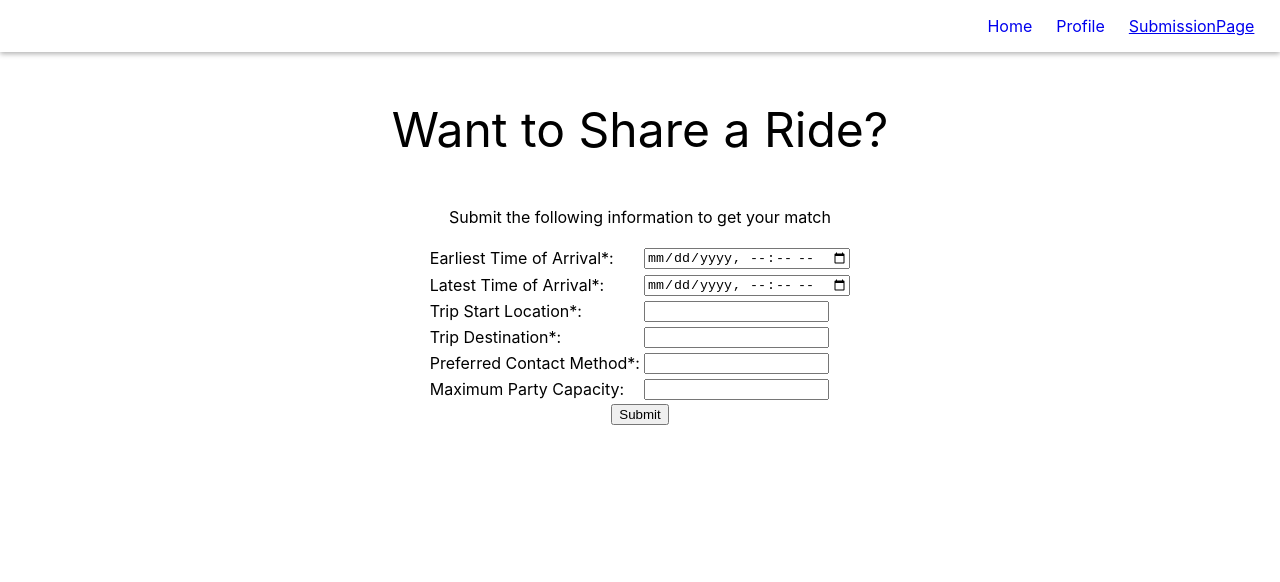
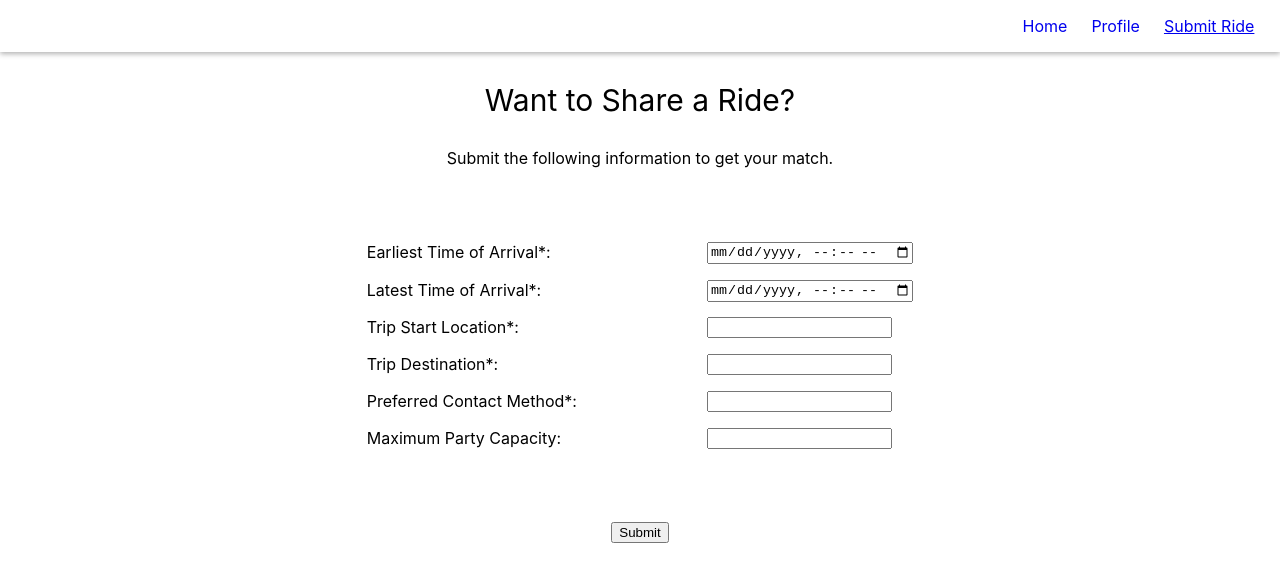
Before and after one commit to nareha/UCLAX, a React (Create React App) app in the folder frontend/: page /submit in a window 1280 px wide. Shown: the top 582 px of the page. Built offline with nearby package versions, Linux system fonts and the light colour scheme; the HTML template or start-up script is replaced by a standard one.

Commit message:
refactor: modify components & update minor styles (#44)
* refactor: modify components & update minor styles

* fix: fix css application on submission page

```diff
--- a/frontend/src/App.tsx
+++ b/frontend/src/App.tsx
@@ -14,7 +14,7 @@ const App: React.FC = () => {
       <Routes>
   	    <Route path="/" element={<LandingPage />} />
   	    <Route path="/profile" element={<ProfilePage />} />
-        <Route path="/submit" element = {<SubmissionPage />} />
+        <Route path="/submit" element={<SubmissionPage />} />
   	    <Route path="*" element={<NotFoundPage />} />
       </Routes>
     </>
--- a/frontend/src/components/LandingPage/LandingPage.css
+++ b/frontend/src/components/LandingPage/LandingPage.css
@@ -1,8 +1,18 @@
-.title-logo {
-    text-align: center;
-    font-size: xxx-large;
+.elems {
+  margin: auto;
+  margin-top: 5vh;
+  width: 50%;
+  display: flex;
+  flex-direction: column;
+  justify-content: space-around;
+  gap: 30vh;
+}
+
+.title-text {
+  text-align: center;
+  font-size: 40px;
 }
 
 .description{
-    text-align: center;
+  text-align: center;
 }
--- a/frontend/src/components/LandingPage/LandingPage.tsx
+++ b/frontend/src/components/LandingPage/LandingPage.tsx
@@ -42,12 +42,14 @@ const postCall = () => {
 const LandingPage: React.FC = () => {
   return (
     <div>
-      <div className="title-logo">
-        <p>UC LAX</p>
-      </div>
-      <div className="description">
-          <p>Verify to start moving</p>
-          <button>Log in with Google</button>
+      <div className="elems">
+        <div className="title-text">
+          <h1>UC LAX</h1>
+        </div>
+        <div className="description">
+            <p>Verify to start moving</p>
+            <button>Log in with Google</button>
+        </div>
       </div>
 
       <button onClick={apiCall}>Get a message from Mickey!</button>
--- a/frontend/src/components/Navbar/Navbar.tsx
+++ b/frontend/src/components/Navbar/Navbar.tsx
@@ -8,7 +8,7 @@ const Navbar: React.FC = () => {
     <nav>
       <NavLink to="/"><p>Home</p></NavLink>
       <NavLink to="/profile"><p>Profile</p></NavLink>
-      <NavLink to="/submit"><p>SubmissionPage</p></NavLink>
+      <NavLink to="/submit"><p>Submit Ride</p></NavLink>
     </nav>
   );
 }
--- /dev/null
+++ b/frontend/src/components/SubmissionField/SubmissionField.tsx
@@ -0,0 +1,17 @@
+import React from 'react';
+
+interface Props {
+    label: string;
+    type: string;
+}
+
+const SubmissionField: React.FC<Props> = ({ label, type }: Props) => {
+  return (
+    <tr>
+      <td><label>{label}</label></td>
+      <td><input type={type}/></td>
+    </tr>
+  );
+}
+
+export default SubmissionField;
--- a/frontend/src/components/SubmissionPage/SubmissionPage.css
+++ b/frontend/src/components/SubmissionPage/SubmissionPage.css
@@ -1,9 +1,21 @@
-.center{
-    text-align: center;
+.page{
+  text-align: center;
+}
+
+.text {
+    margin-bottom: 5%;
+}
+
+.title-text {
+    font-size: 30px;
 }
 
 table {
-text-align: left;
-margin-right: auto;
-margin-left: auto;
+  text-align: left;
+  margin: auto;
+  margin-bottom: 5%;
 }
+
+td {
+  padding: 0.4rem 4rem;
+}
--- a/frontend/src/components/SubmissionPage/SubmissionPage.tsx
+++ b/frontend/src/components/SubmissionPage/SubmissionPage.tsx
@@ -1,45 +1,51 @@
 import React from 'react';
+import SubmissionField from '../SubmissionField/SubmissionField';
 
 import './SubmissionPage.css';
 
+interface SubmissionValue {
+  label: string,
+  type: "datetime-local" | "text" | "number"
+}
+
+const submissionValues: Array<SubmissionValue> = [
+  {
+    label: "Earliest Time of Arrival*:",
+    type: "datetime-local"
+  },
+  {
+    label: "Latest Time of Arrival*:",
+    type: "datetime-local"
+  },
+  {
+    label: "Trip Start Location*:",
+    type: "text"
+  },
+  {
+    label: "Trip Destination*:",
+    type: "text"
+  },
+  {
+    label: "Preferred Contact Method*:",
+    type: "text"
+  },
+  {
+    label: "Maximum Party Capacity:",
+    type: "number"
+  },
+];
+
 const SubmissionPage: React.FC = () => {
   return (
-    <div className="center">
-      <div className="title-logo">
-        <p>Want to Share a Ride?</p>
+    <div className="page">
+      <div className="text">
+        <p className="title-text">Want to Share a Ride?</p>
+        <p>Submit the following information to get your match.</p>
       </div>
-      <div className="description">
-        <p>Submit the following information to get your match</p>
-        <table>
-            <tr>
-                <td><label> Earliest Time of Arrival*: </label></td>
-                <td><input type="datetime-local" /> </td>
-            </tr>
-            <tr>
-                <td><label> Latest Time of Arrival*: </label></td>
-                <td><input type="datetime-local" /> </td>
-            </tr>
-            <tr>
-                <td><label> Trip Start Location*: </label></td>
-                <td><input type="text" /> </td>
-            </tr>
-            <tr>
-                <td><label> Trip Destination*: </label></td>
-                <td><input type="text" /> </td>
-            </tr>
-            <tr>
-                <td><label> Preferred Contact Method*: </label></td>
-                <td><input type="text" /> </td>
-            </tr>
-            <tr>
-                <td><label> Maximum Party Capacity: </label></td>
-                <td><input type="number" /> </td>
-            </tr>
-        </table>
-      </div>
-      <div className="submit">
-        <button>Submit</button>
-      </div>
+      <table>
+        {submissionValues.map(({label, type}) => <SubmissionField label={label} type={type} />)}
+      </table>
+      <button>Submit</button>
     </div>
   );
 }
```
